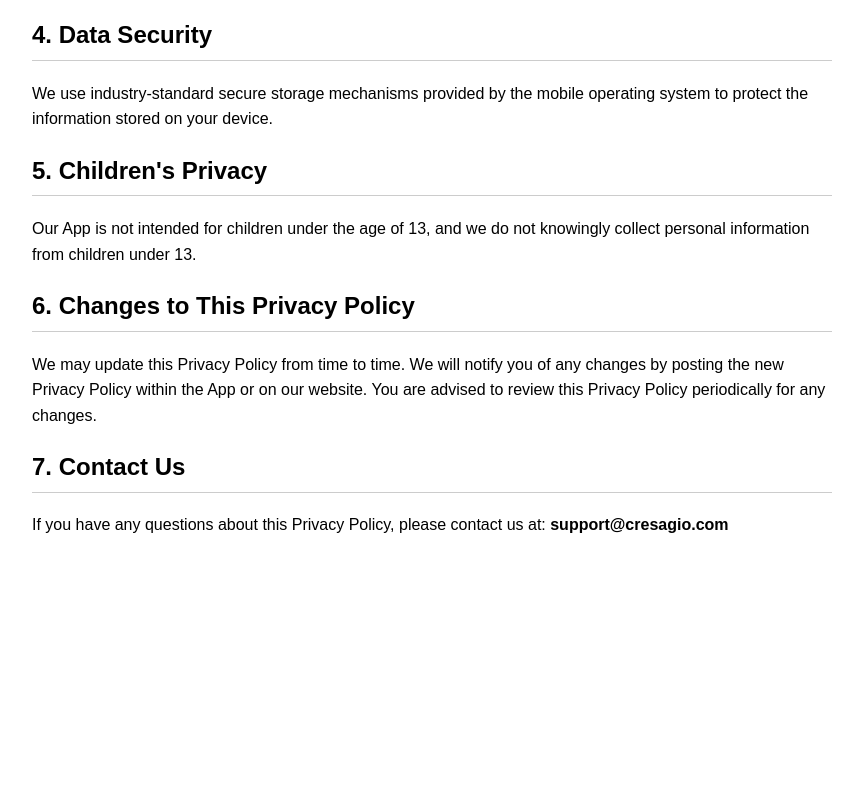
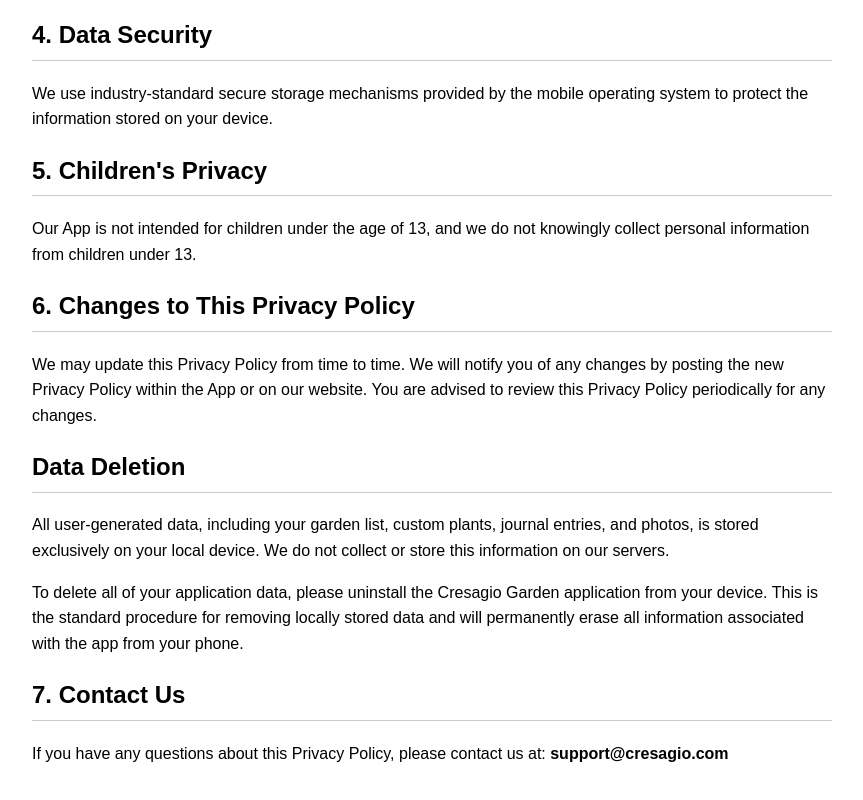
Before and after one commit to Mikeymac75/Creagio-Privacy-Docs, a plain HTML site: page index.html in a window 1280 px wide. Shown: the part 1106-1906 px from the top of the page, without its empty margins (208-1071 px from the left). Before the commit the page ends 1680 px from the top, so only its background shows below. Drawn offline with Linux system fonts and the light colour scheme.

Commit message:
Add data deletion section to privacy policy
Added a section on data deletion and user-generated data storage.

```diff
--- a/index.html
+++ b/index.html
@@ -49,6 +49,10 @@
     <h2>6. Changes to This Privacy Policy</h2>
     <p>We may update this Privacy Policy from time to time. We will notify you of any changes by posting the new Privacy Policy within the App or on our website. You are advised to review this Privacy Policy periodically for any changes.</p>
 
+    <h2>Data Deletion</h2>
+    <p>All user-generated data, including your garden list, custom plants, journal entries, and photos, is stored exclusively on your local device. We do not collect or store this information on our servers.</p>
+    <p>To delete all of your application data, please uninstall the Cresagio Garden application from your device. This is the standard procedure for removing locally stored data and will permanently erase all information associated with the app from your phone.</p>
+
     <h2>7. Contact Us</h2>
     <p>If you have any questions about this Privacy Policy, please contact us at: <strong>support@cresagio.com</strong></p>
 
```
